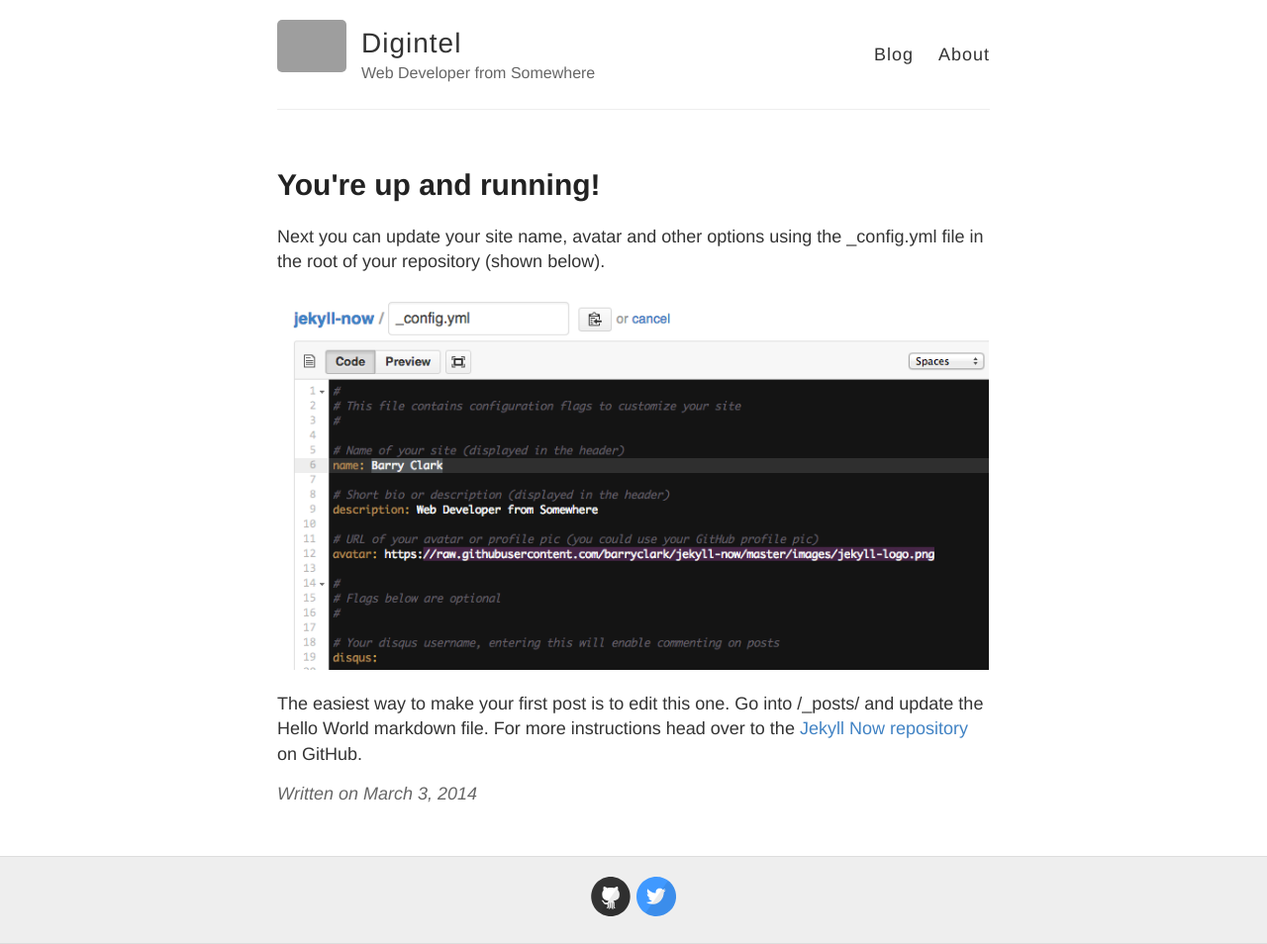
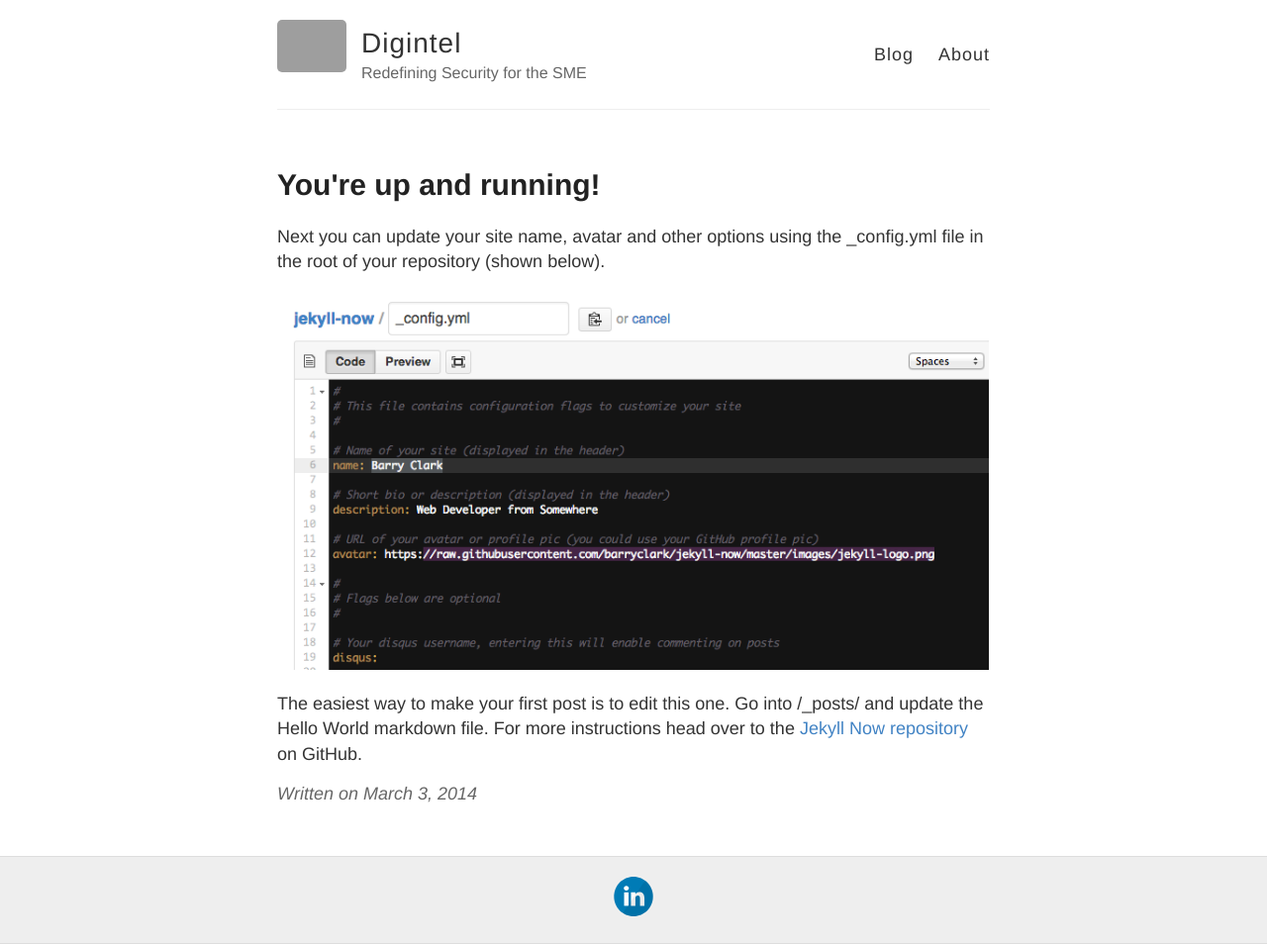
Before and after one commit to Josh-moreton/Josh-moreton.github.io, a Jekyll site: the page built from _posts/2014-3-3-Hello-World.md, in a window 1280 px wide. Shown: the whole page at 99% size. Built offline with Jekyll 4.4.1, drawn with Linux system fonts in a browser that asks for light colours; some of the changed lines change nothing that is shown; grey boxes are pictures that could not be loaded.

```diff
--- a/_config.yml
+++ b/_config.yml
@@ -6,7 +6,7 @@
 name: Digintel
 
 # Short bio or description (displayed in the header)
-description: Web Developer from Somewhere
+description: Redefining Security for the SME
 
 # URL of your avatar or profile pic (you could use your GitHub profile pic)
 avatar: https://raw.githubusercontent.com/barryclark/jekyll-now/master/images/jekyll-logo.png
@@ -21,12 +21,12 @@
   email:
   facebook:
   flickr:
-  github: barryclark/jekyll-now
+  github:
   instagram:
-  linkedin:
+  linkedin: linkedin.com/in/joshua-stuart-moreton
   pinterest:
   rss: # just type anything here for a working RSS icon
-  twitter: jekyllrb
+  twitter:
   stackoverflow: # your stackoverflow profile, e.g. "users/50476/bart-kiers"
   youtube: # channel/<your_long_string> or user/<user-name>
   googleplus: # anything in your profile username that comes after plus.google.com/
--- a/_sass/_variables.scss
+++ b/_sass/_variables.scss
@@ -18,6 +18,7 @@
 $helvetica: Helvetica, Arial, sans-serif;
 $helveticaNeue: "Helvetica Neue", Helvetica, Arial, sans-serif;
 $georgia: Georgia, serif;
+$openSans: "Open Sans", sans-serif;
 
 // Mobile breakpoints
 @mixin mobile {
```
Also changed, not shown: 1 other file.
